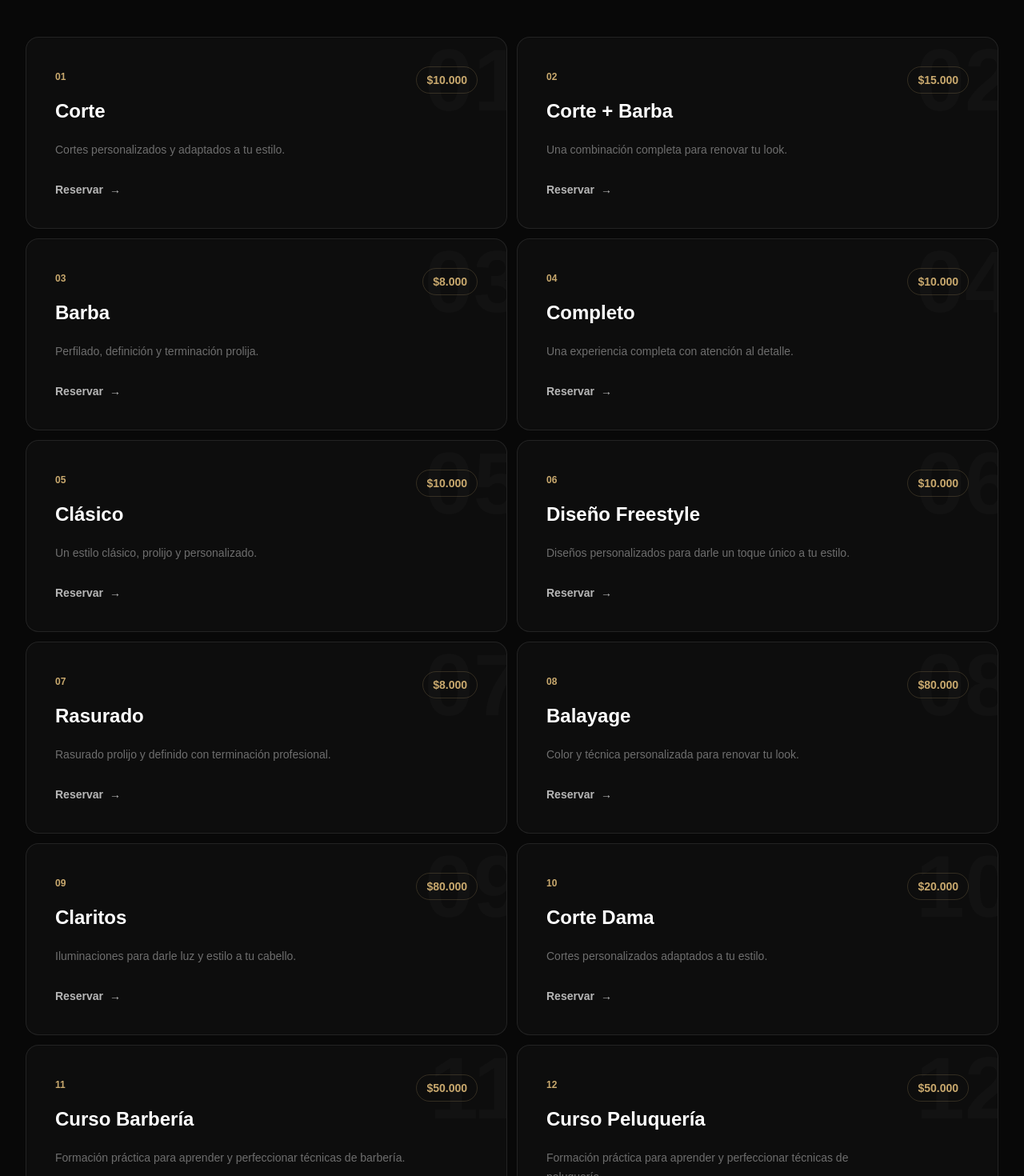
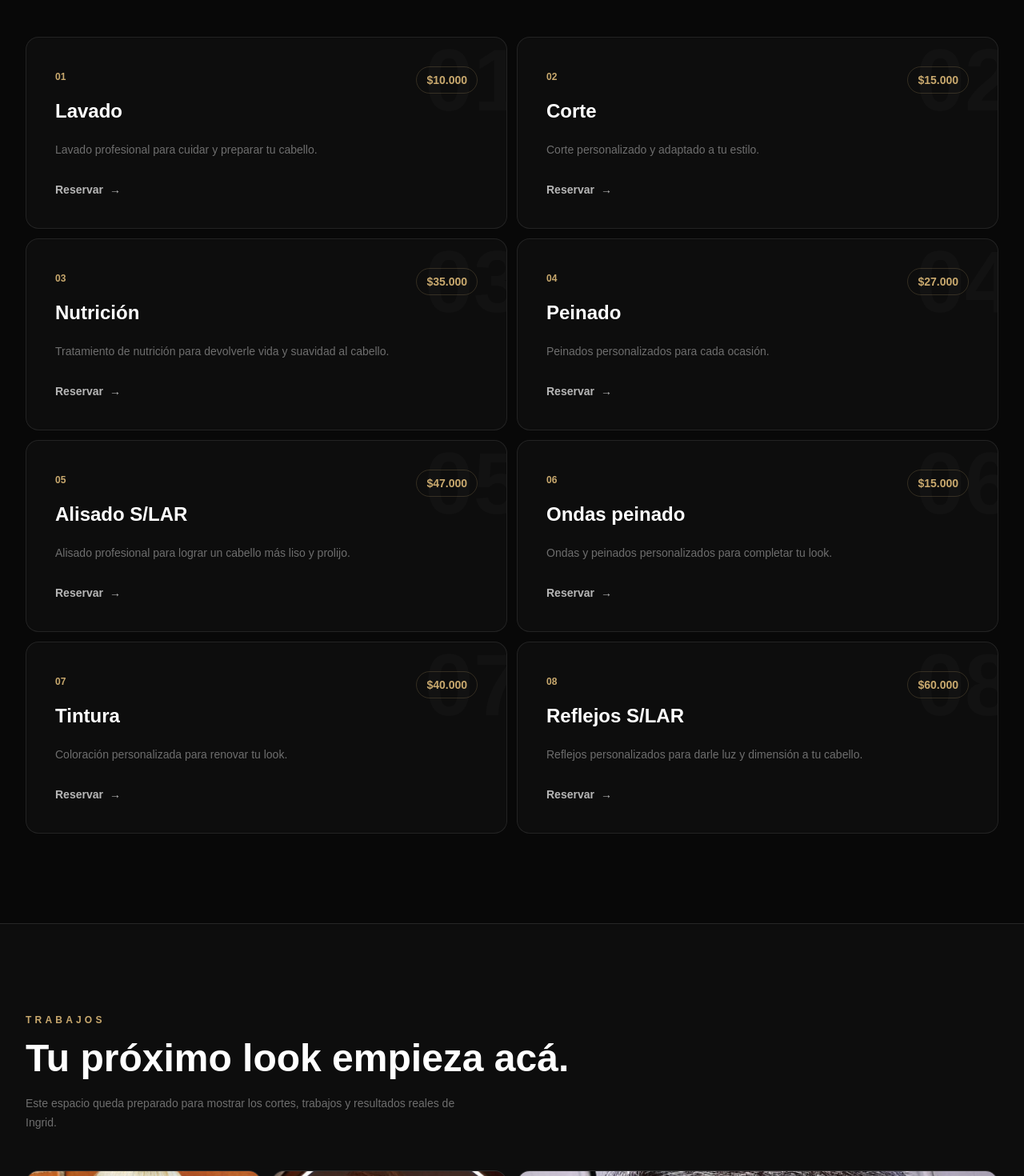
Before and after one commit to buzzentt-sudo/ingrid-lady-barber, a Next.js app: page / in a window 1280 px wide. Shown: the part 1200-2670 px from the top of the page at 80% size. Built offline with nearby package versions, Linux system fonts and the light colour scheme.

Commit message:
Actualiza peluqueria y galeria de Ingrid

```diff
--- a/app/page.tsx
+++ b/app/page.tsx
@@ -8,78 +8,14 @@ const whatsappMessage = (message: string) =>
   `${WHATSAPP}?text=${encodeURIComponent(message)}`;
 
 const services = [
-  {
-    number: '01',
-    title: 'Corte',
-    description: 'Cortes personalizados y adaptados a tu estilo.',
-    price: '$10.000',
-  },
-  {
-    number: '02',
-    title: 'Corte + Barba',
-    description: 'Una combinación completa para renovar tu look.',
-    price: '$15.000',
-  },
-  {
-    number: '03',
-    title: 'Barba',
-    description: 'Perfilado, definición y terminación prolija.',
-    price: '$8.000',
-  },
-  {
-    number: '04',
-    title: 'Completo',
-    description: 'Una experiencia completa con atención al detalle.',
-    price: '$10.000',
-  },
-  {
-    number: '05',
-    title: 'Clásico',
-    description: 'Un estilo clásico, prolijo y personalizado.',
-    price: '$10.000',
-  },
-  {
-    number: '06',
-    title: 'Diseño Freestyle',
-    description: 'Diseños personalizados para darle un toque único a tu estilo.',
-    price: '$10.000',
-  },
-  {
-    number: '07',
-    title: 'Rasurado',
-    description: 'Rasurado prolijo y definido con terminación profesional.',
-    price: '$8.000',
-  },
-  {
-    number: '08',
-    title: 'Balayage',
-    description: 'Color y técnica personalizada para renovar tu look.',
-    price: '$80.000',
-  },
-  {
-    number: '09',
-    title: 'Claritos',
-    description: 'Iluminaciones para darle luz y estilo a tu cabello.',
-    price: '$80.000',
-  },
-  {
-    number: '10',
-    title: 'Corte Dama',
-    description: 'Cortes personalizados adaptados a tu estilo.',
-    price: '$20.000',
-  },
-  {
-    number: '11',
-    title: 'Curso Barbería',
-    description: 'Formación práctica para aprender y perfeccionar técnicas de barbería.',
-    price: '$50.000',
-  },
-  {
-    number: '12',
-    title: 'Curso Peluquería',
-    description: 'Formación práctica para aprender y perfeccionar técnicas de peluquería.',
-    price: '$50.000',
-  },
+  { number: "01", title: "Lavado", description: "Lavado profesional para cuidar y preparar tu cabello.", price: "$10.000" },
+  { number: "02", title: "Corte", description: "Corte personalizado y adaptado a tu estilo.", price: "$15.000" },
+  { number: "03", title: "Nutrición", description: "Tratamiento de nutrición para devolverle vida y suavidad al cabello.", price: "$35.000" },
+  { number: "04", title: "Peinado", description: "Peinados personalizados para cada ocasión.", price: "$27.000" },
+  { number: "05", title: "Alisado S/LAR", description: "Alisado profesional para lograr un cabello más liso y prolijo.", price: "$47.000" },
+  { number: "06", title: "Ondas peinado", description: "Ondas y peinados personalizados para completar tu look.", price: "$15.000" },
+  { number: "07", title: "Tintura", description: "Coloración personalizada para renovar tu look.", price: "$40.000" },
+  { number: "08", title: "Reflejos S/LAR", description: "Reflejos personalizados para darle luz y dimensión a tu cabello.", price: "$60.000" },
 ];
 
 const testimonials = [
@@ -439,7 +375,7 @@ export default function Home() {
           </div>
 
           <div className="grid gap-3 sm:grid-cols-2 lg:grid-cols-4">
-            {[1, 2, 3, 4, 5, 6].map((item) => (
+            {[2, 3, 4, 5, 6].map((item) => (
               <div
                 key={item}
                 className={`group relative min-h-[280px] overflow-hidden rounded-2xl border border-white/10 bg-[#161616] ${
```
Also changed, not shown: public/trabajo-ingrid-1.jpg (deleted).
